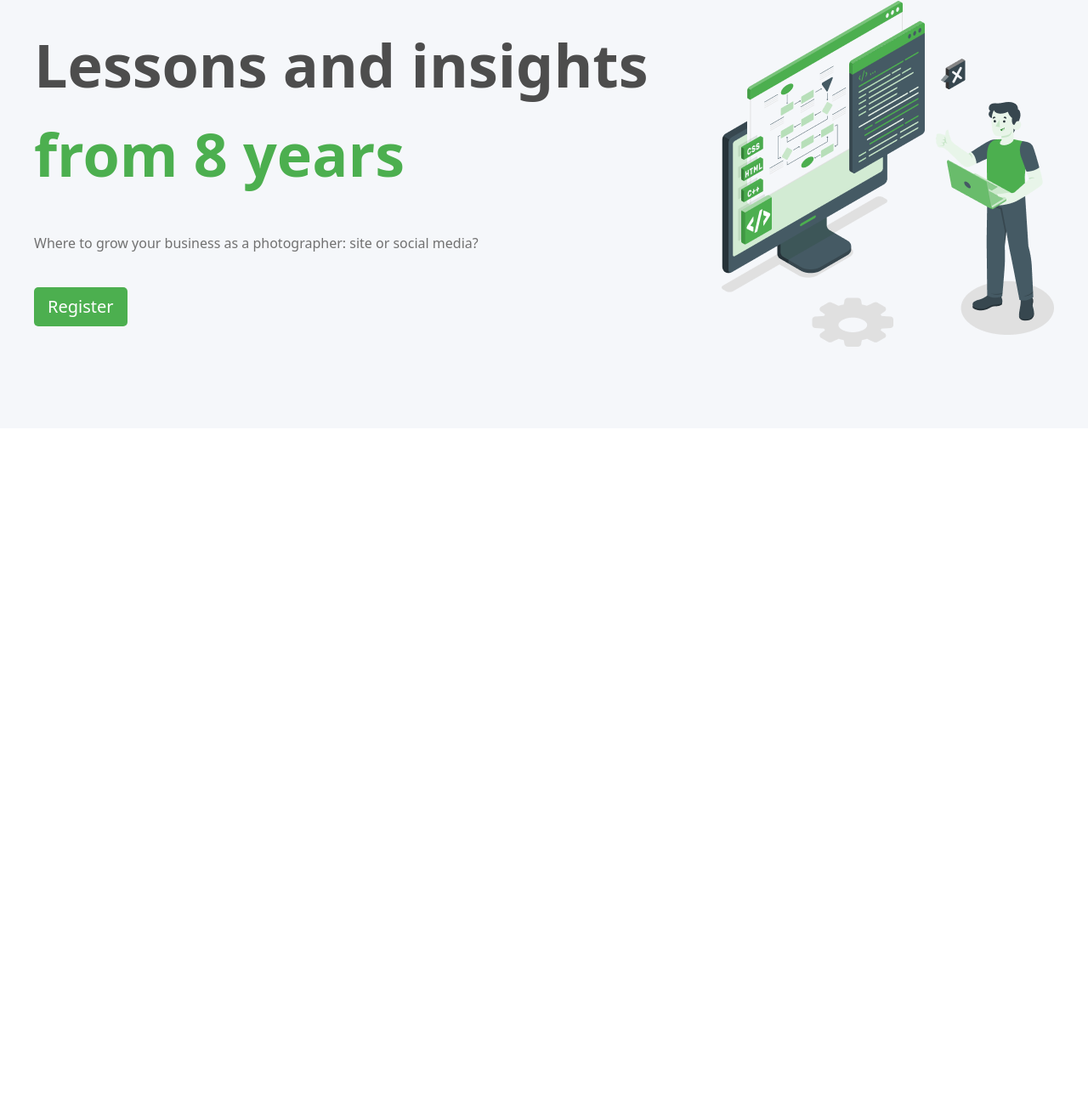
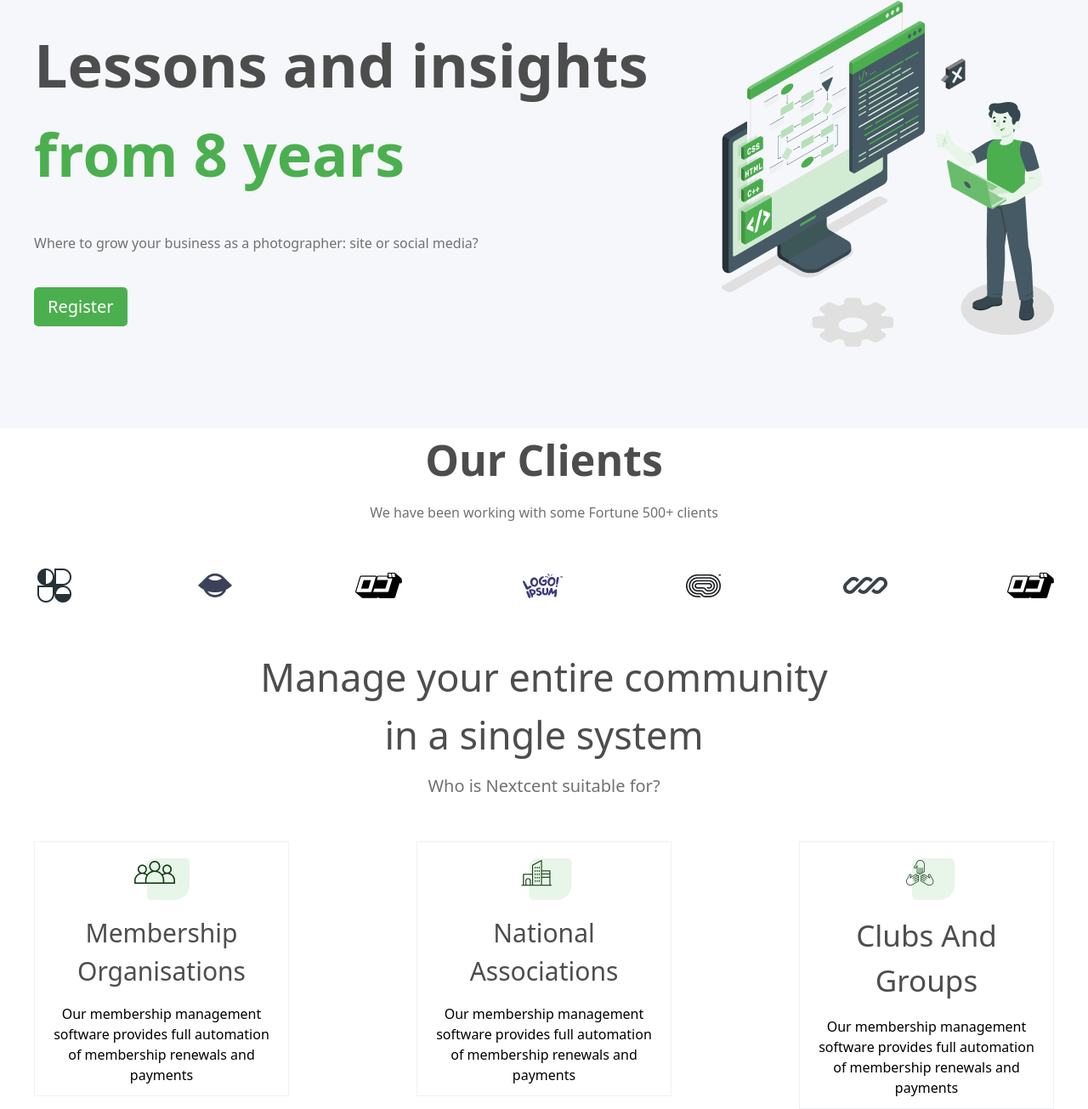
Before and after one commit to AzamovSiyovush/git3, a website: page src/index.html in a window 1280 px wide. Shown: the part 280-1585 px from the top of the page at 85% size. Before the commit the page ends 800 px from the top, so only its background shows below. Drawn offline with nearby package versions, Linux system fonts and the light colour scheme; files that its build step writes are made by us from their sources.

Commit message:
section 2 created by mainsections

```diff
--- a/src/index.html
+++ b/src/index.html
@@ -38,7 +38,46 @@
                 <img src="./images/Illustration.png" alt="">
             </div>
         </section>
+    </header>
 
-    </header>
+        <main>
+            <section class="flex lg:max-w-[1200px] lg:py-0 py-10 w-[100%] max-w-[350px]  flex-col gap-[50px] m-auto">
+                <div class="flex flex-col gap-3">
+                    <h1 class="text-center text-[50px] font-bold text-[#4D4D4D]">Our Clients</h1>
+                    <p class="text-center text-[#717171]">We have been working with some Fortune 500+ clients</p>
+                </div>
+                    <div class="flex items-center w-[100%] justify-between">
+                    <img src="./images/Logo (1).png" alt="">
+                    <img src="./images/Logo (2).png" alt="">
+                    <img src="./images/Logo (3).png" alt="">
+                    <img src="./images/Logo (4).png" alt="">
+                    <img src="./images/Logo (5).png" alt="">
+                    <img src="./images/Logo (6).png" alt="">
+                    <img src="./images/Logo (7).png" alt="">
+                </div>
+                <div class="flex flex-col text-center gap-3">
+                    <h1 class="text-[#4D4D4D] text-[45px]">Manage your entire community <br class="lg:block hidden"> in a single system</h1>
+                    <p class="text-[#717171] text-[20px]">Who is Nextcent suitable for?</p>
+                </div>
+                <div class="flex justify-between items-baseline lg:flex-row flex-col">
+                    <article class="lg:w-[25%] w-[100%] flex flex-col gap-4 px-[20px] border-[#ABBED133] border-[1px] py-3 items-center text-center">
+                        <img src="./images/Icon.png" alt="">
+                        <h1 class="text-[#4D4D4D] text-[30px]">Membership Organisations</h1>
+                        <p>Our membership management software provides full automation of membership renewals and payments</p>
+                    </article>
+                    <article class="lg:w-[25%] w-[100%] flex flex-col gap-4 px-[20px] border-[#ABBED133] border-[1px] py-3 items-center text-center">
+                        <img src="./images/Icon (1).png" alt="">
+                        <h1 class="text-[#4D4D4D] text-[30px]">National Associations</h1>
+                        <p>Our membership management software provides full automation of membership renewals and payments</p>
+                    </article>
+                    <article class="lg:w-[25%] w-[100%] flex flex-col gap-4 px-[20px] border-[#ABBED133] border-[1px] py-3 items-center text-center">
+                        <img src="./images/Icon (2).png" alt="">
+                        <h1 class="text-[#4D4D4D] text-[35px]">Clubs And Groups</h1>
+                        <p>Our membership management software provides full automation of membership renewals and payments</p>
+                    </article>
+                </div>
+            </section>
+        </main>
+
 </body>
 </html>
```
Also changed, not shown: src/images/Icon (1).png (added), src/images/Icon (2).png (added), src/images/Icon.png (added), src/images/Logo (1).png (added), src/images/Logo (2).png (added), src/images/Logo (3).png (added), src/images/Logo (4).png (added), src/images/Logo (5).png (added), src/images/Logo (6).png (added), src/images/Logo (7).png (added).
